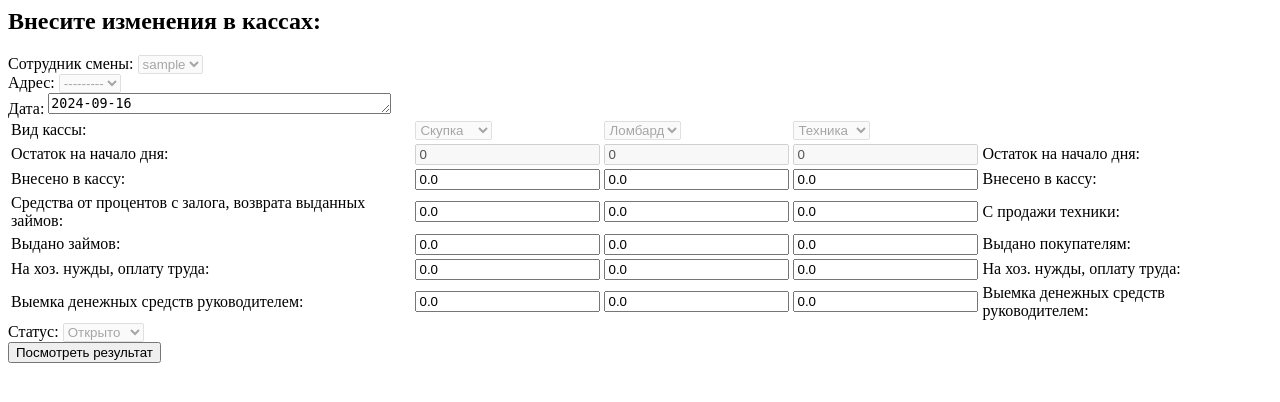
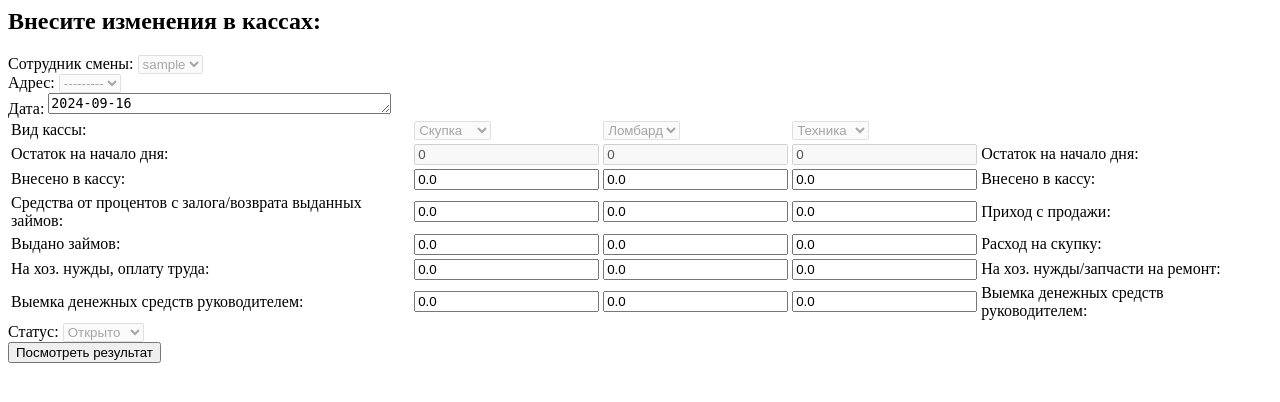
Before and after one commit to NikolayChegivarov/cash_report, a Django app: page /cash-report-form/ in a window 1280 px wide. Shown: the top 402 px of the page. Run offline with Django 5.2, Linux system fonts and the light colour scheme; the visitor is signed in with stand-in values (Sample User, id 1); data comes from the database, SQL or seed files in the repository; data that the repository does not hold is empty.

Commit message:
adjust cash_report_form

```diff
--- a/cashbox_app/templates/cash_report_form.html
+++ b/cashbox_app/templates/cash_report_form.html
@@ -48,11 +48,11 @@
         </tr>
 
         <tr>
-            <td>Средства от процентов с залога, возврата выданных займов:</td>
+            <td>Средства от процентов с залога/возврата выданных займов:</td>
             <td>{{ form.interest_return_buying_up }}</td>
             <td>{{ form.interest_return_pawnshop }}</td>
             <td>{{ form.interest_return_technique }}</td>
-            <td>С продажи техники:</td>
+            <td>Приход с продажи:</td>
         </tr>
 
         <tr>
@@ -60,7 +60,7 @@
             <td>{{ form.loans_issued_buying_up }}</td>
             <td>{{ form.loans_issued_pawnshop }}</td>
             <td>{{ form.loans_issued_technique }}</td>
-            <td>Выдано покупателям:</td>
+            <td>Расход на скупку:</td>
         </tr>
 
         <tr>
@@ -68,7 +68,7 @@
             <td>{{ form.used_farming_buying_up }}</td>
             <td>{{ form.used_farming_pawnshop }}</td>
             <td>{{ form.used_farming_technique }}</td>
-            <td>На хоз. нужды, оплату труда:</td>
+            <td>На хоз. нужды/запчасти на ремонт:</td>
         </tr>
 
         <tr>
```
Also changed, not shown: cashbox_app/templates/сorrected.html (+8 -2 lines).
